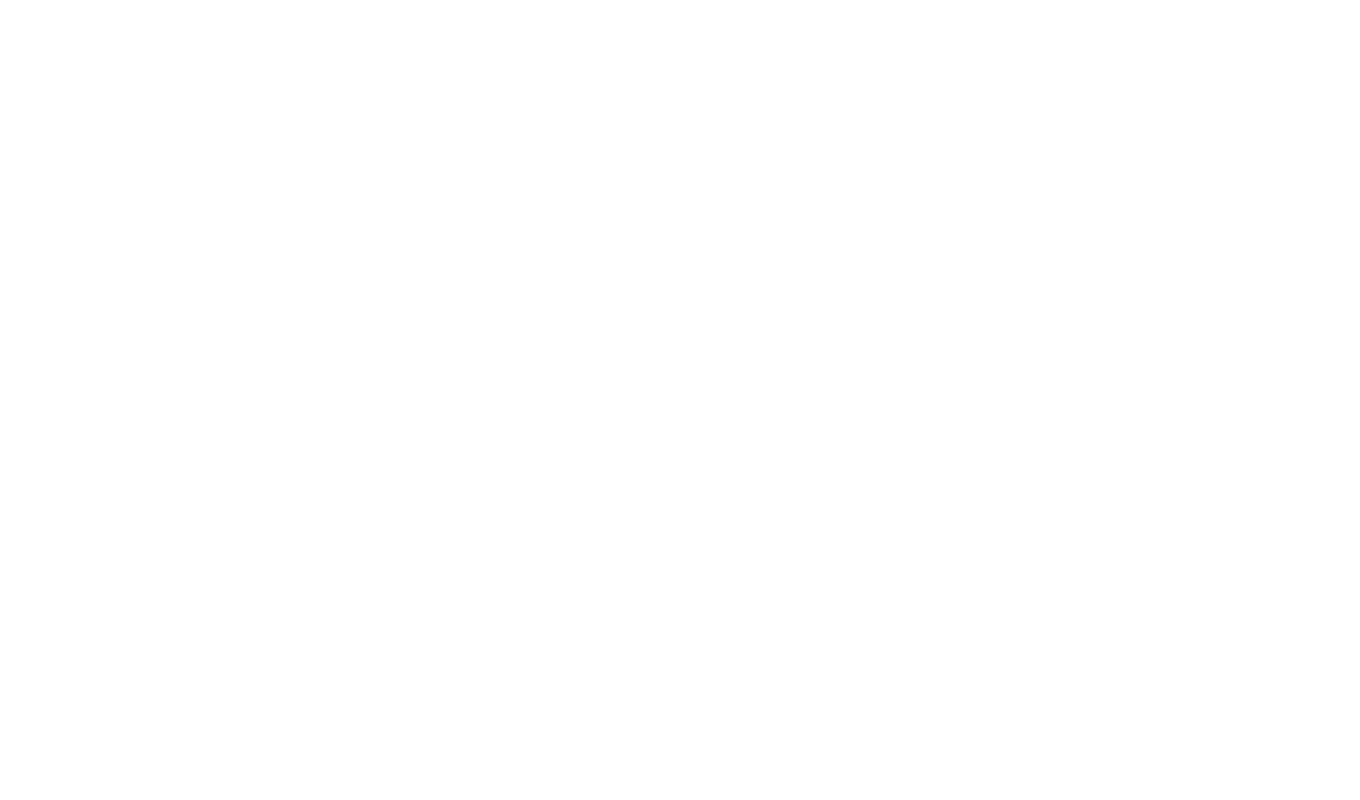
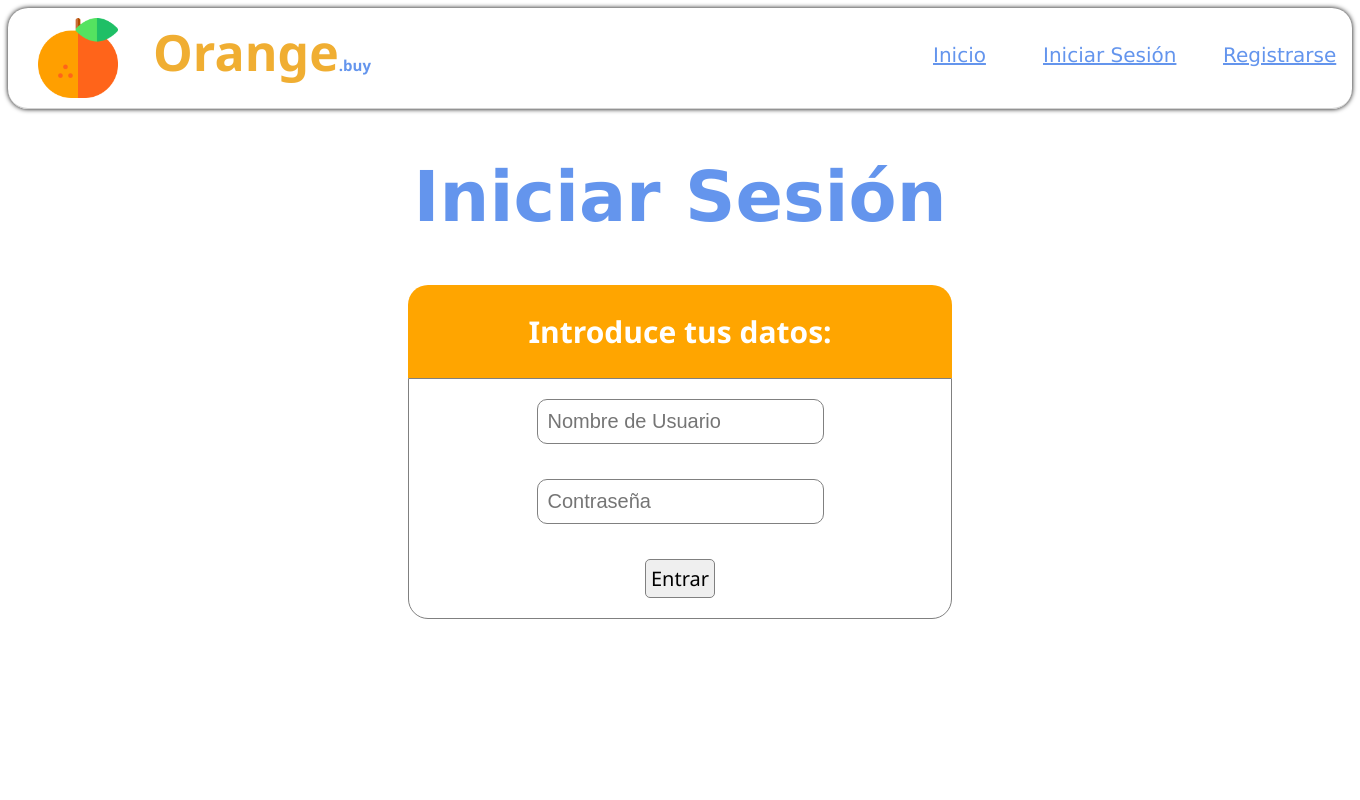
Before and after one commit to ingGibran/orange.buy, a Django app: page /iniciar_sesion/ in a window 1360 px wide. Before the commit the page is empty. Run offline with Django 5.2, Linux system fonts and the light colour scheme.

Commit message:
Inicio de sesion

```diff
--- a/manager/forms.py
+++ b/manager/forms.py
@@ -34,3 +34,23 @@ class RegistroForm(UserCreationForm):
     class Meta:
         model = User
         fields = ['username', 'email' ,'password1', 'password2']
+
+
+class LoginForn(AuthenticationForm):
+    username = forms.CharField(
+        max_length=100,
+        widget=forms.TextInput(attrs={
+            'class': 'form-registro',
+            'placeholder': 'Nombre de Usuario'
+        })
+    )
+    password = forms.CharField(
+        max_length=100,
+        widget=forms.PasswordInput(attrs={
+            'class': 'form-registro',
+            'placeholder': 'Contraseña'
+        })
+    )
+    class Meta:
+        model = User
+        fields = ['username','password']
--- a/manager/templates/manager/bienvenida.html
+++ b/manager/templates/manager/bienvenida.html
@@ -9,7 +9,7 @@
         }
         .header {
             display: grid;
-            grid-template-columns: 125px 1200px 110px 180px 100px;
+            grid-template-columns: 125px 800px 110px 180px 100px;
             border-bottom: 0.5px solid lightgray;
             box-shadow: 0 0 5px 0;
             border-radius: 20px;
--- a/manager/templates/manager/iniciar_sesion.html
+++ b/manager/templates/manager/iniciar_sesion.html
@@ -0,0 +1,128 @@
+{% load static %}
+<!DOCTYPE html>
+<html lang="en">
+<head>
+    <title>Orange.buy - Iniciar Sesión</title>
+    <style>
+        body {
+            font-family: Verdana;
+        }
+        .header {
+            display: grid;
+            grid-template-columns: 125px 800px 110px 180px 100px;
+            border-bottom: 0.5px solid lightgray;
+            box-shadow: 0 0 5px 0;
+            border-radius: 20px;
+        }
+        #logo {
+            width: 80px;
+            margin: 10px 20px 10px 30px;
+        }
+        h3 {
+            margin: 10px 5px 20px 20px;
+            font-size: 50px;
+            color:white;
+            font-family: 'Segoe UI';
+            color:rgb(240, 174, 50);
+        }
+        .referencia {
+            text-align: left;
+            font-size: 20px;
+            color:cornflowerblue;
+            margin: 35px 0px 20px 0px;
+        }
+        h1 {
+            font-size: 70px;
+            text-align: center;
+            color:cornflowerblue;
+        }
+        .formulario {
+            text-align: center;
+            border: 1px solid gray;
+            border-radius: 0 0 20px 20px;
+            margin-left: 400px;
+            margin-right: 400px;
+
+        }
+        #subtitulo {
+            text-align: center;
+            font-family: 'Segoe UI';
+            font-size: 20px;
+            color: white;
+            background-color: orange;
+            border-radius: 20px 20px 0 0;
+            padding:1px;
+            margin-left: 400px;
+            margin-right: 400px;
+        }
+        .form-registro {
+            font-size: 20px;
+            border-radius: 10px;
+            border: 1px gray solid;
+            padding: 10px;
+            margin: 15px;
+            margin-top: 20px;
+            color:gray;
+        }
+        .etiqueta {
+            font-size: 20px;
+            margin: 25px;
+        }
+
+        .error {
+            font-size: 20px;
+            color:crimson;
+            font-weight: 500;
+        }
+
+        #boton {
+            font-size: 20px;
+            margin: 20px;
+            font-family: 'Segoe UI';
+            padding: 5px;
+            border-radius: 5px;
+            border: 1px gray solid;
+        }
+    </style>
+</head>
+<body>
+    <div class="header">
+        <img src="{% static 'manager/naranja.png' %}" id="logo">
+        <h3 class="titulo_header">Orange<span style="color:cornflowerblue; font-size: 15px;">.buy</span></h3>
+        <a class="referencia" href="{% url 'bienvenida' %}">Inicio</a>
+        <a class="referencia" href="{% url 'iniciar_sesion' %}">Iniciar Sesión</a>
+        <a class="referencia" href="{% url 'registrar' %}">Registrarse</a>
+    </div>
+
+    <h1>Iniciar Sesión</h1>
+
+
+    <div id="subtitulo">
+        <h2>Introduce tus datos:</h2>
+    </div>
+
+    <div class="formulario">
+        <form method="POST">
+            {% csrf_token %}
+
+            {{ form.username }}<br>
+
+            {{ form.password }}<br>
+
+            <button type="submit" id="boton">Entrar</button>
+
+            {% if form.non_field_errors %}
+                {% for error in form.non_field_errors %}
+                    <p class="error">{{ error }}</p>
+                {% endfor %}
+            {% endif %}
+            {% for error in form.username.errors %}
+                <p class="error">{{ error }}</p>
+            {% endfor %}
+            {% for error in form.password.errors %}
+                    <p class="error">{{ error }}</p>
+            {% endfor %}
+        </form>
+    </div>
+</body>
+</html>
--- a/manager/views.py
+++ b/manager/views.py
@@ -1,7 +1,6 @@
 from django.shortcuts import render, redirect
 from django.contrib.auth import login, logout
-from django.contrib.auth.forms import UserCreationForm, AuthenticationForm
-from .forms import RegistroForm
+from .forms import RegistroForm, LoginForn
 
 # Create your views here.
 def bienvenida(request):
@@ -23,13 +22,13 @@ def registrar(request):
 
 def iniciar_sesion(request):
     if request.method == 'POST':
-        form = AuthenticationForm(request, data=request.POST)
+        form = LoginForn(request, data=request.POST)
         if form.is_valid():
             user = form.get_user()
             login(request, user)
             return redirect('menu')
     else:
-        form = AuthenticationForm()
+        form = LoginForn()
     return render(request, 'manager/iniciar_sesion.html', {'form':form})
 
 def cerrar_sesion(request):
```
Also changed, not shown: manager/templates/manager/registrar.html (+5 -5 lines).
